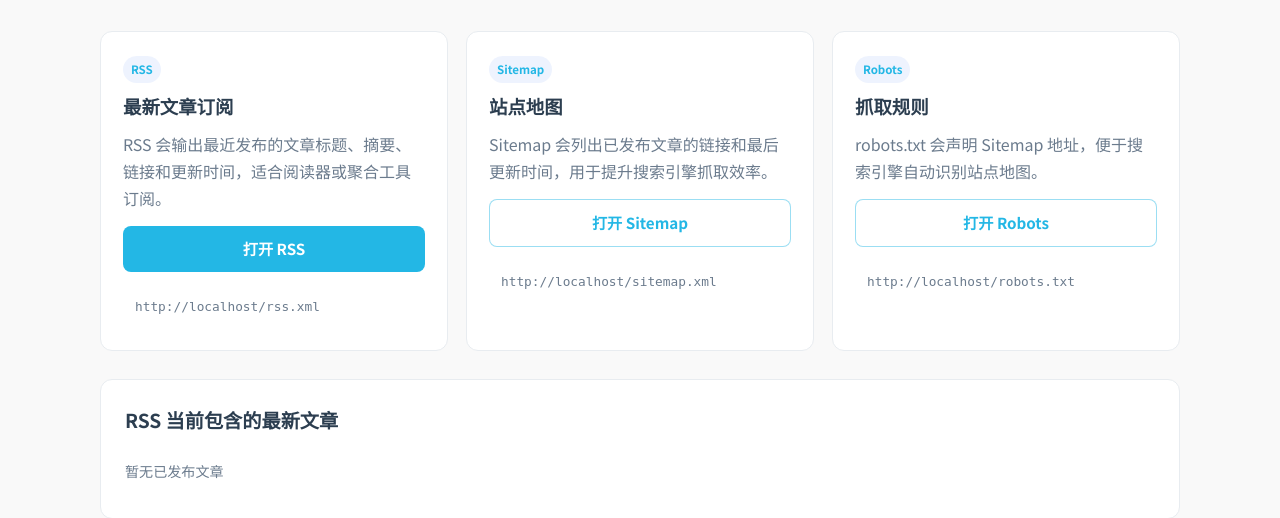
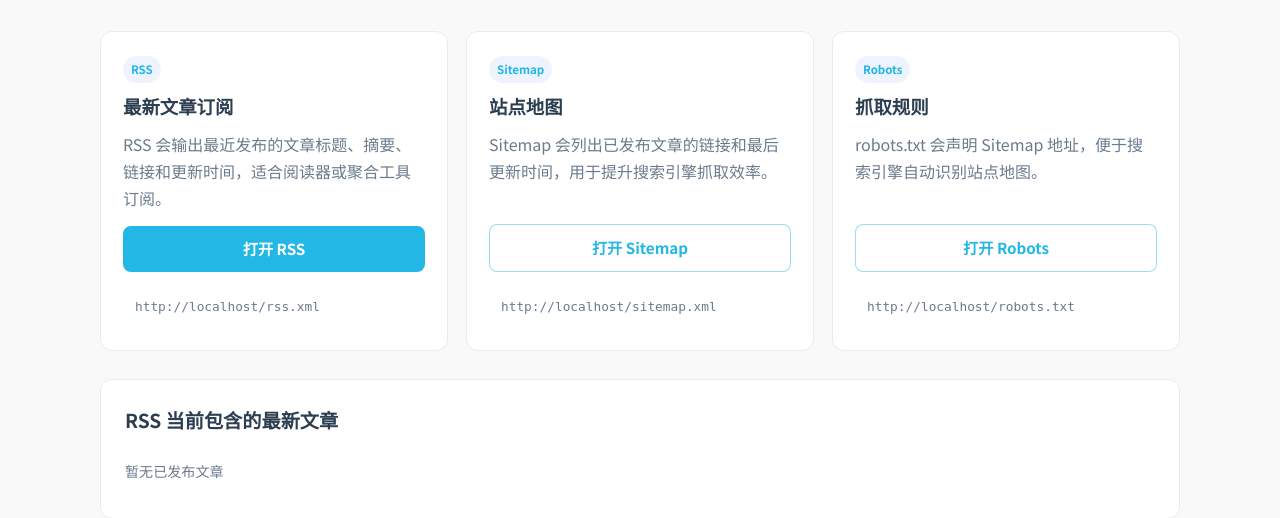
Before and after one commit to loadingkkl/personal-space, a Django app: page /feeds/ in a window 1280 px wide. Shown: the part 197-715 px from the top of the page. Run offline with Django 5.2, Linux system fonts and the light colour scheme; data that the repository does not hold is empty.

Commit message:
Align feed page action buttons

```diff
--- a/static/css/style.css
+++ b/static/css/style.css
@@ -1278,6 +1278,10 @@ img { max-width: 100%; height: auto; display: block; }
     border: 1px solid var(--border);
     border-radius: var(--radius);
     box-shadow: var(--shadow-sm);
+}
+
+.feed-panel__meta {
+    flex: 1;
 }
 
 .feed-panel__eyebrow {
```
